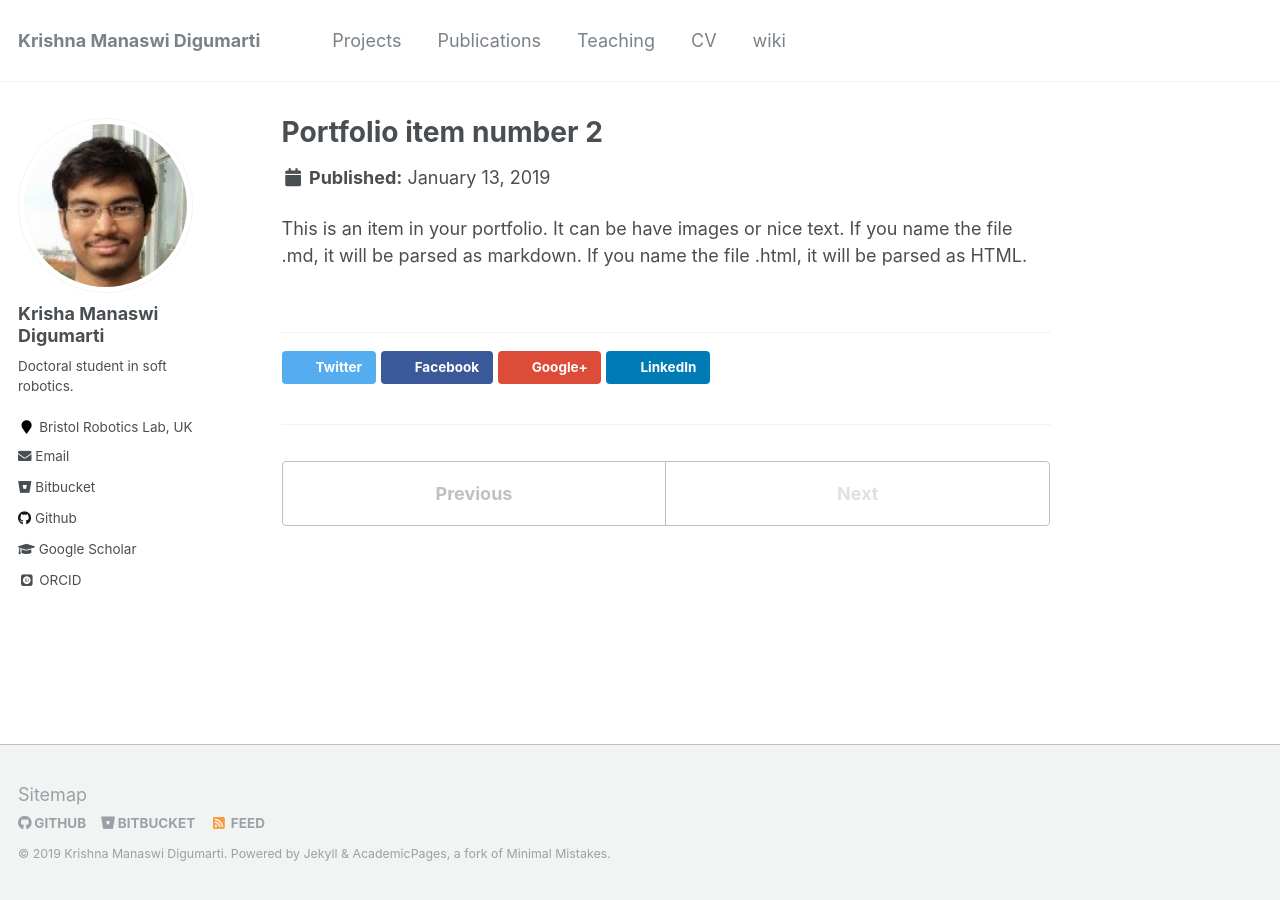
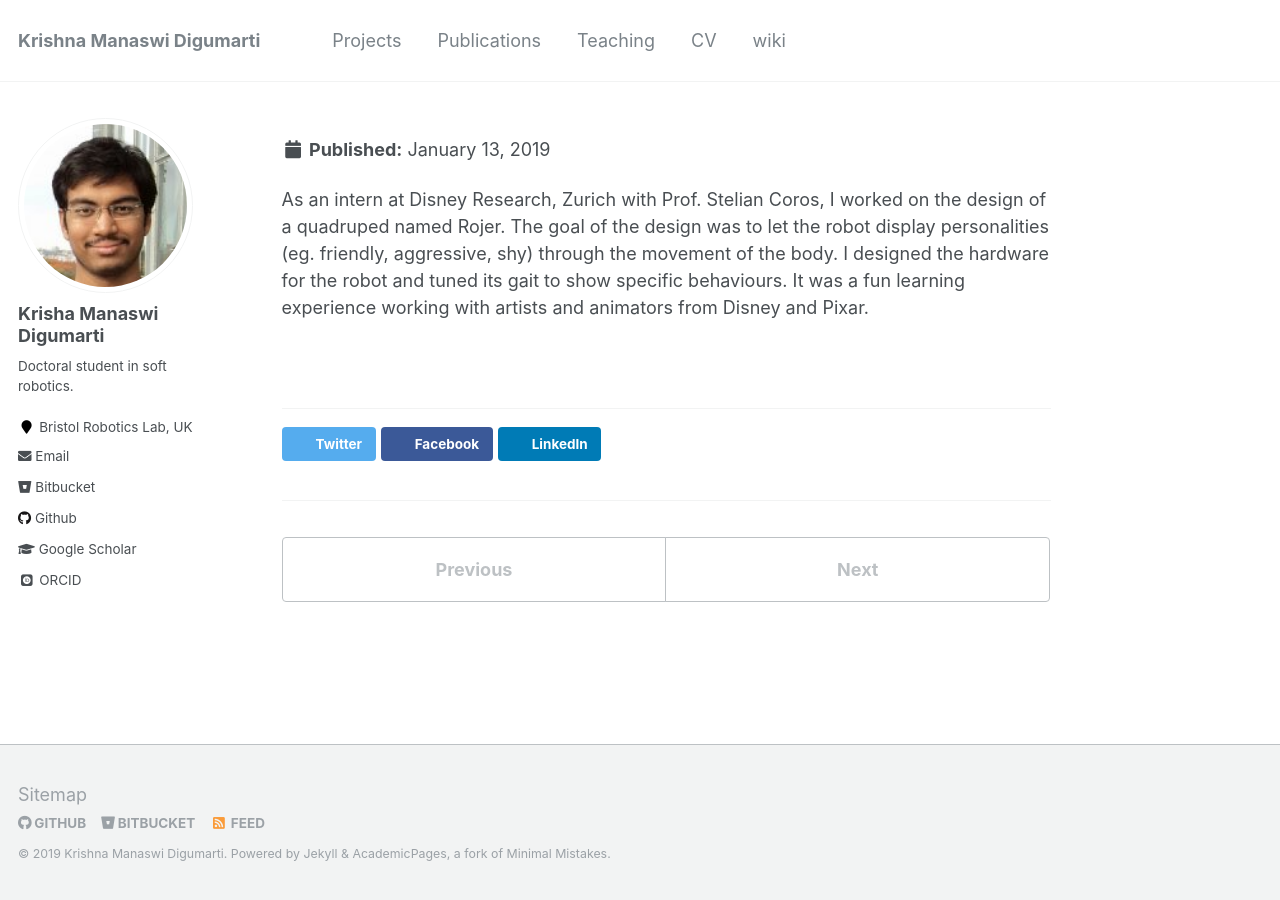
Before and after one commit to KrishnaManaswiD/KrishnaManaswiD.github.io, a Jekyll site: the page built from _portfolio/portfolio-2.md, in a window 1280 px wide. Built offline with Jekyll 4.4.1, drawn with Linux system fonts in a browser that asks for light colours; some web fonts are replaced.

Commit message:
Added more projects

```diff
--- a/_includes/social-share.html
+++ b/_includes/social-share.html
@@ -9,7 +9,7 @@
 
   <a href="https://www.facebook.com/sharer/sharer.php?u={{ base_path }}{{ page.url }}" class="btn btn--facebook" title="{{ site.data.ui-text[site.locale].share_on_label | default: 'Share on' }} Facebook"><i class="fa fa-fw fa-facebook" aria-hidden="true"></i><span> Facebook</span></a>
 
-  <a href="https://plus.google.com/share?url={{ base_path }}{{ page.url }}" class="btn btn--google-plus" title="{{ site.data.ui-text[site.locale].share_on_label | default: 'Share on' }} Google Plus"><i class="fa fa-fw fa-google-plus" aria-hidden="true"></i><span> Google+</span></a>
+ <!--  <a href="https://plus.google.com/share?url={{ base_path }}{{ page.url }}" class="btn btn--google-plus" title="{{ site.data.ui-text[site.locale].share_on_label | default: 'Share on' }} Google Plus"><i class="fa fa-fw fa-google-plus" aria-hidden="true"></i><span> Google+</span></a> -->
 
   <a href="https://www.linkedin.com/shareArticle?mini=true&url={{ base_path }}{{ page.url }}" class="btn btn--linkedin" title="{{ site.data.ui-text[site.locale].share_on_label | default: 'Share on' }} LinkedIn"><i class="fa fa-fw fa-linkedin" aria-hidden="true"></i><span> LinkedIn</span></a>
 </section>
--- a/_portfolio/portfolio-2.html
+++ /dev/null
@@ -1,7 +0,0 @@
----
-title: "Portfolio item number 2"
-excerpt: "Short description of portfolio item number 2 <br/><img src='/images/500x300.png'>"
-collection: portfolio
----
-
-This is an item in your portfolio. It can be have images or nice text. If you name the file .md, it will be parsed as markdown. If you name the file .html, it will be parsed as HTML.
--- /dev/null
+++ b/_portfolio/portfolio-2.md
@@ -0,0 +1,7 @@
+---
+title: "Design and Control of Friendly Robots with Personality"
+excerpt: "A legged robot capable of displaying personality through its movement <br/><img src='/images/projectImages/Roger_500x300.png'>" Sketch by Maurizio Nitti and Alessia Marra
+collection: portfolio
+---
+
+As an intern at Disney Research, Zurich with Prof. Stelian Coros, I worked on the design of a quadruped named Rojer. The goal of the design was to let the robot display personalities (eg. friendly, aggressive, shy) through the movement of the body. I designed the hardware for the robot and tuned its gait to show specific behaviours. It was a fun learning experience working with artists and animators from Disney and Pixar.
```
Also changed, not shown: _portfolio/portfolio-1.md (+2 -2 lines), _portfolio/portfolio-3..md (added, +7 -0 lines), images/projectImages/Gripper_500x300.png (added), images/projectImages/Manipulator_500x300.png (added), images/projectImages/Roger_500x300.png (added).
